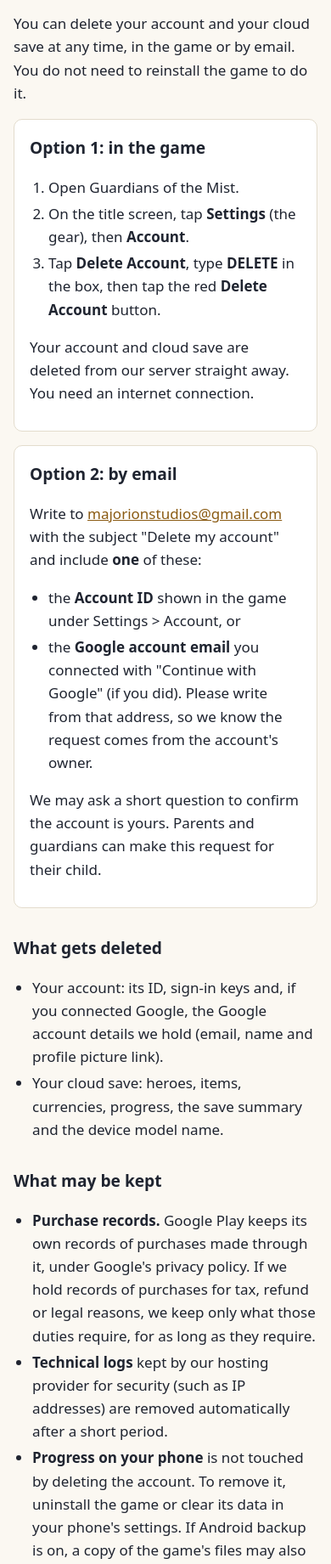
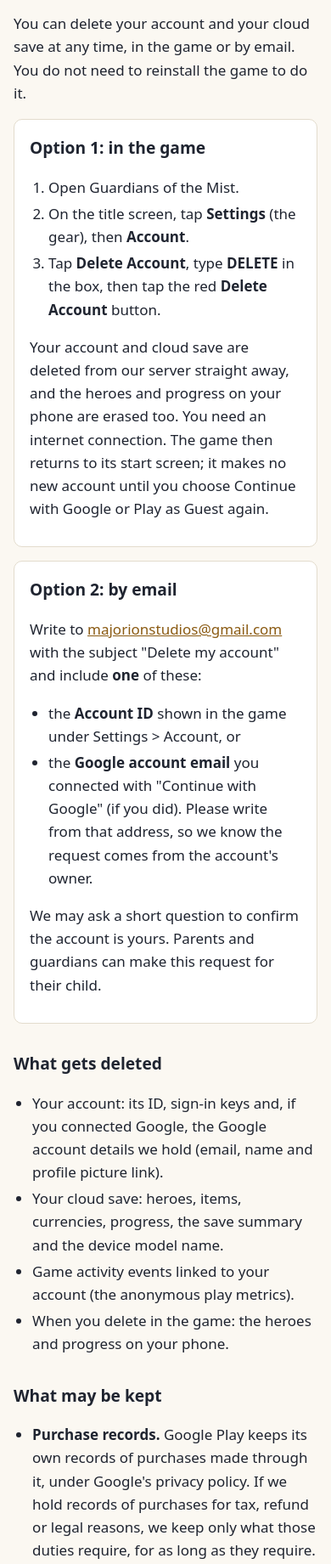
Before and after one commit to majorionstudios/majorionstudios.github.io, a plain HTML site: page delete-account.html in a window 390 px wide. Shown: the part 142-1983 px from the top of the page at 85% size. Drawn offline with Linux system fonts and the light colour scheme.

Commit message:
Privacy and account deletion pages: deleting in the game also erases the phone's progress and returns to the start choice
Co-Authored-By: Claude Opus 5.5 <noreply@anthropic.com>
Claude-Session: https://claude.ai/code/session_011q3pc9evQdvG8ppbP2gtLH

```diff
--- a/delete-account.html
+++ b/delete-account.html
@@ -43,7 +43,9 @@ to reinstall the game to do it.</p>
     <li>On the title screen, tap <strong>Settings</strong> (the gear), then <strong>Account</strong>.</li>
     <li>Tap <strong>Delete Account</strong>, type <strong>DELETE</strong> in the box, then tap the red <strong>Delete Account</strong> button.</li>
   </ol>
-  <p>Your account and cloud save are deleted from our server straight away. You need an internet connection.</p>
+  <p>Your account and cloud save are deleted from our server straight away, and the heroes and progress on your
+  phone are erased too. You need an internet connection. The game then returns to its start screen; it makes no
+  new account until you choose Continue with Google or Play as Guest again.</p>
 </div>
 
 <div class="card">
@@ -63,6 +65,8 @@ to reinstall the game to do it.</p>
 <ul>
   <li>Your account: its ID, sign-in keys and, if you connected Google, the Google account details we hold (email, name and profile picture link).</li>
   <li>Your cloud save: heroes, items, currencies, progress, the save summary and the device model name.</li>
+  <li>Game activity events linked to your account (the anonymous play metrics).</li>
+  <li>When you delete in the game: the heroes and progress on your phone.</li>
 </ul>
 
 <h2>What may be kept</h2>
@@ -72,9 +76,9 @@ to reinstall the game to do it.</p>
     what those duties require, for as long as they require.</li>
   <li><strong>Technical logs</strong> kept by our hosting provider for security (such as IP addresses) are
     removed automatically after a short period.</li>
-  <li><strong>Progress on your phone</strong> is not touched by deleting the account. To remove it, uninstall the
-    game or clear its data in your phone's settings. If Android backup is on, a copy of the game's files may
-    also be in your Google account backup, which you control.</li>
+  <li><strong>Progress on your phone</strong> is erased when you delete in the game. If you ask by email instead,
+    the copy on your phone stays until you uninstall the game or clear its data in your phone's settings. If
+    Android backup is on, a copy of the game's files may also be in your Google account backup, which you control.</li>
 </ul>
 <p>We keep no other copy of your data.</p>
 
```
Also changed, not shown: privacy.html (+4 -2 lines).
